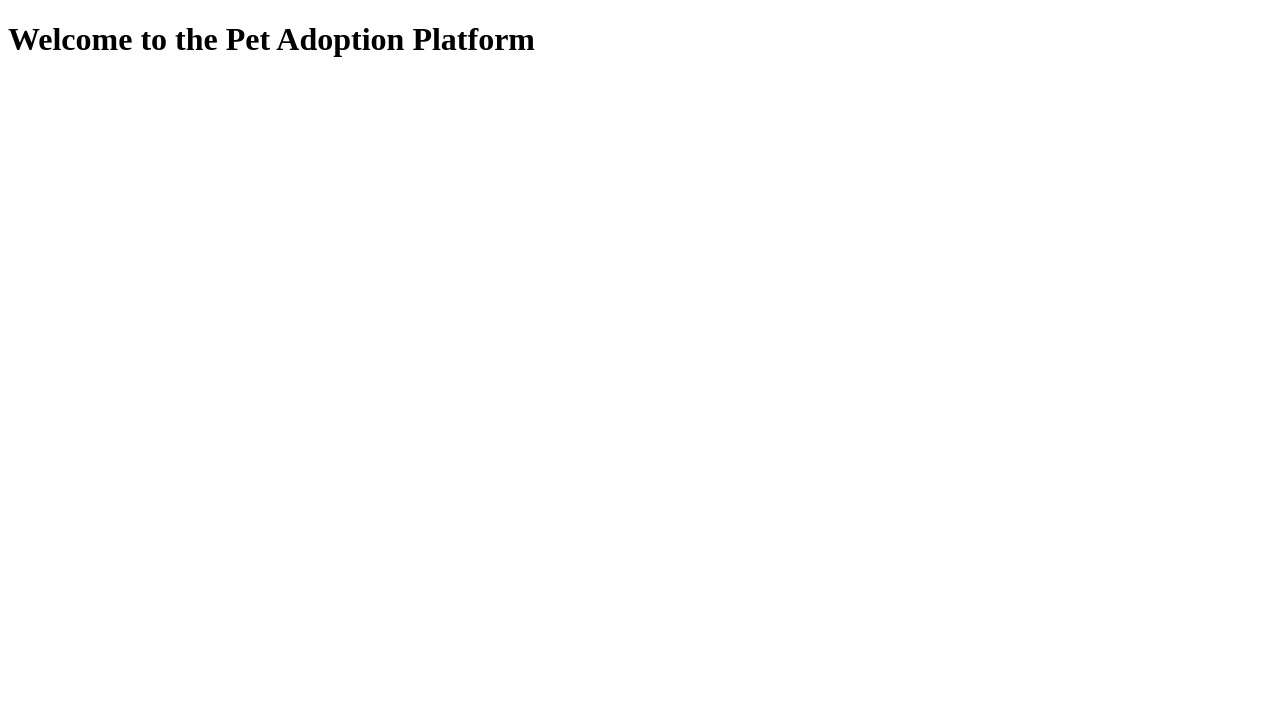
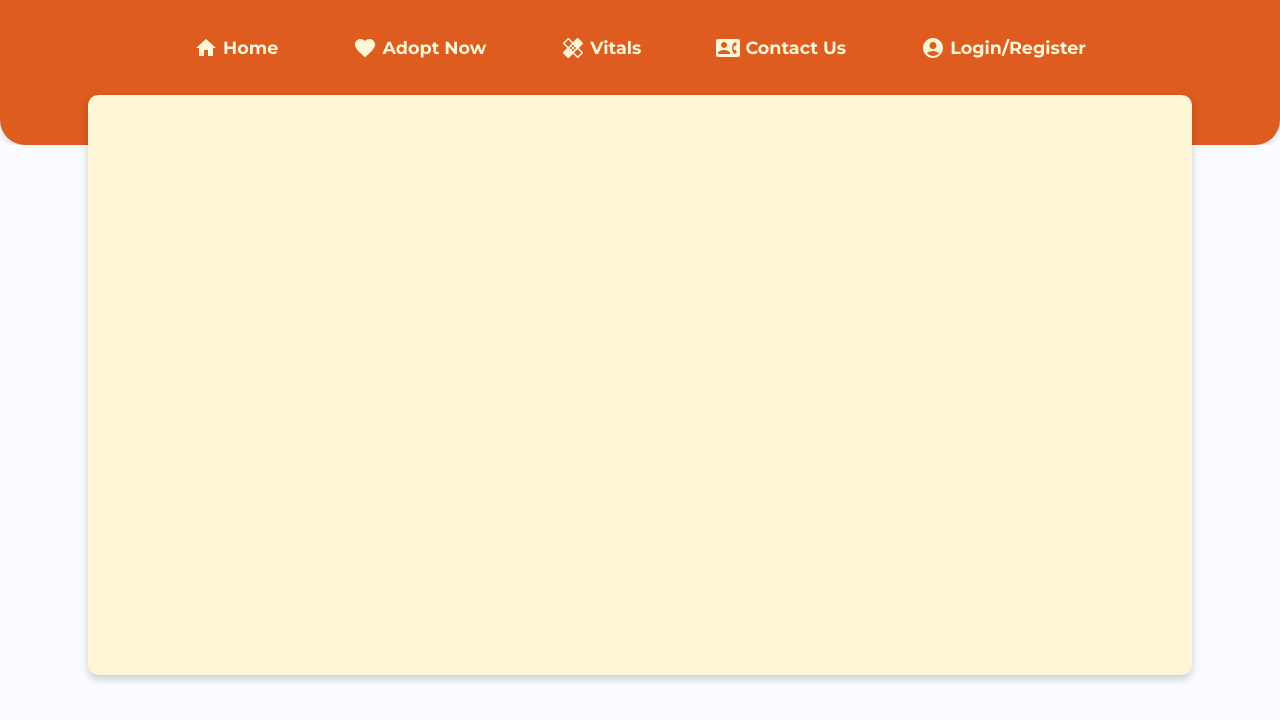
Before and after one commit to jinishshah00/PAPapp, a Next.js app: page / in a window 1280 px wide. Shown: the top 720 px of the page. Built offline with nearby package versions, Linux system fonts and the light colour scheme.

Commit message:
homepage dev in progrss

```diff
--- /dev/null
+++ b/CSS/header.css
@@ -0,0 +1,38 @@
+/* CSS/Header.css */
+.header {
+    background-color: var(--primary-color); /* Primary color */
+    padding: 10px;
+    /* margin: 10px; */
+    display: flex;
+    justify-content: center;
+    box-shadow: 0 4px 6px rgba(0, 0, 0, 0.1);
+    height: 125px;
+    border-radius: 0 0 25px 25px;
+}
+
+.navbar {
+    display: flex;
+    align-items: center;
+    gap: 75px;
+    padding-bottom: 50px;
+}
+
+.nav-link {
+    color: #FFF6D7; /* Secondary color */
+    font-weight: bold;
+    text-decoration: none;
+    display: flex;
+    align-items: center;
+    gap: 5px;
+    font-family: var(--font-family, 'Montserrat', sans-serif);
+    font-size: 1.1rem;
+    transition: color 0.3s ease;
+}
+
+.nav-link:hover {
+    color: #FBFCFF; /* Slightly lighter for hover effect */
+}
+
+.icon {
+    font-size: 1.5rem;
+}
--- /dev/null
+++ b/CSS/index.module.css
@@ -0,0 +1,86 @@
+.homeContainer {
+    width: 100%;
+    /* height: 940px; */
+    /* padding: 10% 0 10% 10%; */
+    display: flex;
+    flex-direction: column;
+    align-items: center;
+    background-color: var(--background-color);
+
+}
+
+.banner {
+    position: relative;
+    width: 80%;
+    height: 500px;
+    background-color: var(--secondary-color);
+    border-radius: 10px;
+    padding: 40px;
+    box-shadow: 0 4px 8px rgba(0, 0, 0, 0.2);
+    /* text-align: center; */
+    margin-top: -50px;
+}
+/*
+.leaves-image {
+    position: absolute;
+    top: -20px;
+    left: 50%;
+    transform: translateX(-50%);
+    width: 80%;
+    max-width: 600px;
+    opacity: 0.8;
+    pointer-events: none;
+}
+
+.dog-image {
+    position: absolute;
+    bottom: 0;
+    right: -10px;
+    width: 150px;
+}
+
+.banner-content {
+    position: relative;
+    z-index: 1;
+}
+
+.main-title {
+    font-size: 2.5rem;
+    color: var(--primary-color);
+    margin: 0;
+}
+
+.sub-title {
+    font-size: 1.5rem;
+    color: var(--primary-color);
+    font-style: italic;
+    margin: 5px 0 20px;
+}
+
+.description {
+    font-size: 1rem;
+    color: #333;
+    margin-bottom: 20px;
+}
+
+.adopt-button {
+    background-color: var(--primary-color);
+    color: var(--secondary-color);
+    padding: 10px 20px;
+    border: none;
+    border-radius: 5px;
+    font-size: 1rem;
+    cursor: pointer;
+    transition: background-color 0.3s ease;
+}
+
+.adopt-button:hover {
+    background-color: #C04D1A;
+}
+
+.footer {
+    margin-top: 30px;
+    font-size: 0.9rem;
+    color: #555;
+    text-align: center;
+} */
--- /dev/null
+++ b/CSS/main.css
@@ -0,0 +1,16 @@
+/* CSS/main.css */
+@import url('https://fonts.googleapis.com/css2?family=Montserrat:wght@400;700&display=swap');
+
+:root {
+    --primary-color: #DE5C20;
+    --secondary-color: #FFF6D7;
+    --background-color: #FBFCFF;
+    --font-family: 'Montserrat', sans-serif;
+}
+
+body {
+    margin: 0px;
+    background-color: var(--background-color);
+    color: var(--primary-color);
+    font-family: var(--font-family);
+}
--- /dev/null
+++ b/components/Header.js
@@ -0,0 +1,36 @@
+// components/Header.js
+import React from 'react';
+import HomeIcon from '@mui/icons-material/Home';
+import FavoriteIcon from '@mui/icons-material/Favorite';
+import HealingIcon from '@mui/icons-material/Healing';
+import ContactPhoneIcon from '@mui/icons-material/ContactPhone';
+import AccountCircleIcon from '@mui/icons-material/AccountCircle';
+
+export default function Header() {
+    return (
+        <header className="header">
+            <nav className="navbar">
+                <a href="/" className="nav-link">
+                    <HomeIcon className="icon" />
+                    Home
+                </a>
+                <a href="/adopt" className="nav-link">
+                    <FavoriteIcon className="icon" />
+                    Adopt Now
+                </a>
+                <a href="/vitals" className="nav-link">
+                    <HealingIcon className="icon" />
+                    Vitals
+                </a>
+                <a href="/contact" className="nav-link">
+                    <ContactPhoneIcon className="icon" />
+                    Contact Us
+                </a>
+                <a href="/login" className="nav-link">
+                    <AccountCircleIcon className="icon" />
+                    Login/Register
+                </a>
+            </nav>
+        </header>
+    );
+}
--- /dev/null
+++ b/pages/_app.js
@@ -0,0 +1,13 @@
+// pages/_app.js
+import '../CSS/main.css'; // Import global CSS here
+import '../CSS/header.css'; // Import Header-specific CSS here
+import Header from '../components/Header';
+
+export default function MyApp({ Component, pageProps }) {
+    return (
+        <>
+            <Header />
+            <Component {...pageProps} />
+        </>
+    );
+}
--- a/pages/index.js
+++ b/pages/index.js
@@ -1,3 +1,25 @@
+import styles from '../CSS/index.module.css';
+
 export default function Home() {
-    return <h1>Welcome to the Pet Adoption Platform</h1>;
-  }
+  return (
+      <>
+          <div className={styles.homeContainer}>
+              <div className={styles.banner}>
+                  {/* <img src="/img/fallleaves.png" alt="fall leaves" className={styles.leavesImage} />
+                  <div className={styles.bannerContent}>
+                      <h1 className={styles.mainTitle}>Fall In Love</h1>
+                      <h2 className={styles.subTitle}>With a Loyal Friend</h2>
+                      <p className={styles.description}>
+                          Every adoption gives a pet a loving home and fills your life with endless joy. Open your heart, adopt today!
+                      </p>
+                      <button className={styles.adoptButton}>Adopt Now</button>
+                  </div>
+                  <img src="/img/dog.png" alt="dog" className={styles.dogImage} /> */}
+              </div>
+              {/* <footer className={styles.footer}>
+                  <p>Copyright © 2024. All Rights Reserved.</p>
+              </footer> */}
+          </div>
+      </>
+  );
+}
```
Also changed, not shown: public/img/dog.png (added), public/img/fallleaves.png (added).
